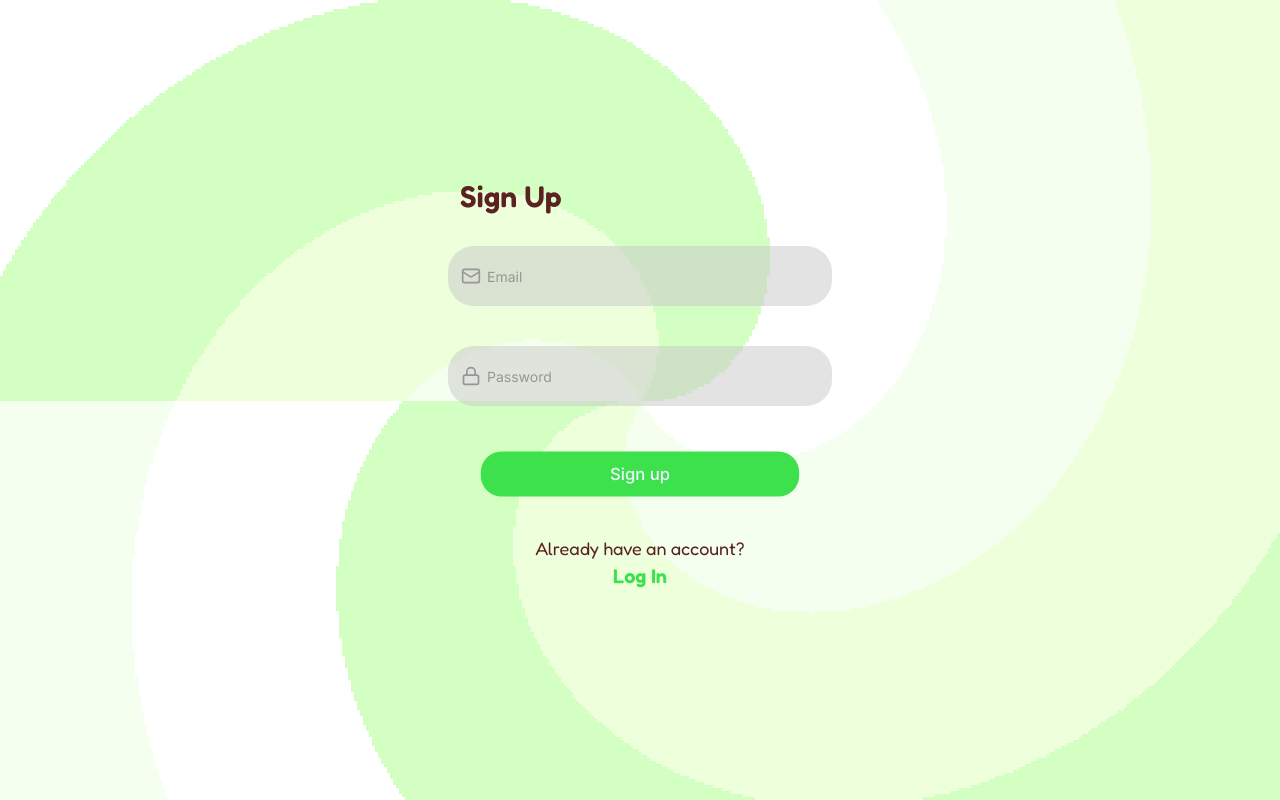
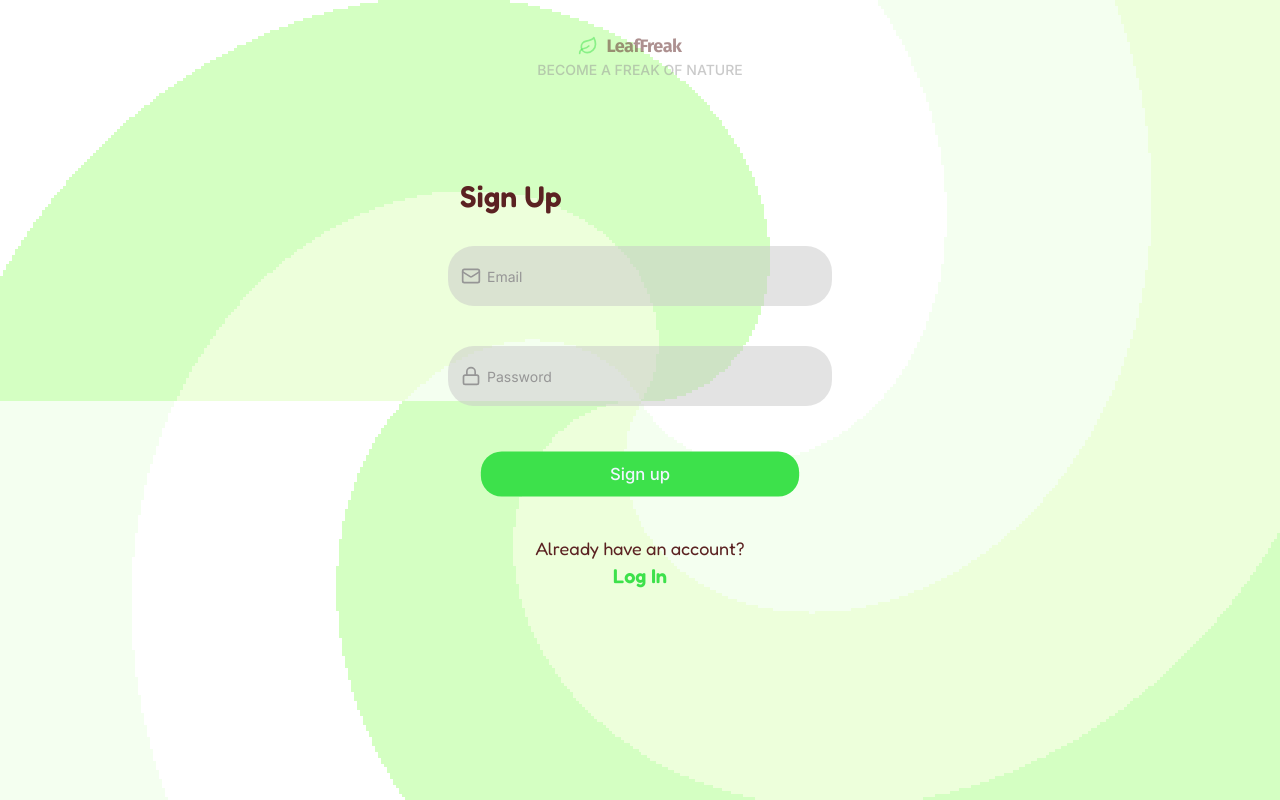
Before and after one commit to graysonrie/CapstoneApp, a Next.js app in the folder capstone/: page /login in a window 1280 px wide. Built offline with nearby package versions, Linux system fonts and the light colour scheme.

Commit message:
become a freak of nature 🔥🗣️🗣️

```diff
--- a/capstone/src/app/globals.css
+++ b/capstone/src/app/globals.css
@@ -26,6 +26,7 @@ body {
   --color-background: var(--background);
   --color-foreground: var(--foreground);
   --font-sans: var(--font-sans);
+  --font-title: var(--font-title);
   --font-mono: var(--font-geist-mono);
   --font-heading: var(--font-heading);
   --font-brand: var(--font-brand);
--- a/capstone/src/app/layout.tsx
+++ b/capstone/src/app/layout.tsx
@@ -1,4 +1,4 @@
-import { Inter, Fredoka, Tangerine } from "next/font/google";
+import { Inter, Fredoka, Tangerine, Fira_Sans } from "next/font/google";
 import type { Viewport } from "next";
 import "./globals.css";
 import { QueryProvider } from "@/components/QueryProvider";
@@ -15,6 +15,12 @@ const tangerine = Fredoka({
 const manropeHeading = Fredoka({
   subsets: ["latin"],
   variable: "--font-heading",
+});
+
+const firaSans = Fira_Sans({
+  subsets: ["latin"],
+  variable: "--font-title",
+  weight: ["400", "500", "600", "700", "800", "900"],
 });
 
 const inter = Inter({ subsets: ["latin"], variable: "--font-sans" });
@@ -42,6 +48,7 @@ export default function RootLayout({
         inter.variable,
         manropeHeading.variable,
         tangerine.variable,
+        firaSans.variable,
       )}
       suppressHydrationWarning
     >
--- a/capstone/src/app/login/page.tsx
+++ b/capstone/src/app/login/page.tsx
@@ -3,9 +3,25 @@
 import { useState } from "react";
 import LoginForm from "@/features/auth/components/LoginForm";
 import SignupForm from "@/features/auth/components/SignupForm";
-import PointGridBg from "@/components/PointGridBg";
-import Link from "next/link";
 import { Swirl } from "@/components/ui/canvas-effects/Swirl";
+import { LeafIcon } from "lucide-react";
+
+function Title() {
+  return (
+    <div className="flex flex-col items-center justify-center">
+      <div className="flex items-center gap-2">
+        <LeafIcon className="size-5 text-primary/50" />
+
+        <p className="text-center pr-5 text-lg font-bold font-title tracking-tight text-foreground/50">
+          LeafFreak
+        </p>
+      </div>
+      <p className="text-center uppercase text-sm font-medium text-muted-foreground/50">
+        Become a freak of nature
+      </p>
+    </div>
+  );
+}
 
 export default function LoginPage() {
   // Default to sign up page
@@ -17,14 +33,21 @@ export default function LoginPage() {
         <Swirl />
       </div>
 
-      <main className="relative mx-auto items-center flex w-full max-w-md flex-1 flex-col gap-8 px-8 justify-center">
-        <div className="w-full">{!signUp ? <LoginForm /> : <SignupForm />}</div>
+      <div className="relative flex flex-1 flex-col">
+        <header className="pointer-events-none absolute inset-x-0 top-0 z-10 px-8 pt-8">
+          <Title />
+        </header>
+
+        <main className="relative z-10 mx-auto flex w-full max-w-md flex-1 flex-col items-center justify-center gap-8 px-8">
+          <div className="w-full">
+            {!signUp ? <LoginForm /> : <SignupForm />}
+          </div>
           {!signUp ? (
-          <div className="flex-col flex w-full items-center gap-8 text-lg font-brand">
-            <div className="flex-col items-center flex">
-              <p className="">New to PlantApp?</p>
+            <div className="flex w-full flex-col items-center gap-8 text-lg font-brand">
+              <div className="flex flex-col items-center">
+                <p>New to PlantApp?</p>
                 <p
-                className="font-semibold text-primary hover:underline cursor-pointer text-xl"
+                  className="cursor-pointer text-xl font-semibold text-primary hover:underline"
                   onClick={() => setSignUp(true)}
                 >
                   Sign Up
@@ -32,10 +55,10 @@ export default function LoginPage() {
               </div>
             </div>
           ) : (
-          <div className="flex-col flex items-center text-lg font-brand">
-            <p className="">Already have an account?</p>
+            <div className="flex flex-col items-center text-lg font-brand">
+              <p>Already have an account?</p>
               <p
-              className="font-semibold text-primary hover:underline cursor-pointer text-xl"
+                className="cursor-pointer text-xl font-semibold text-primary hover:underline"
                 onClick={() => setSignUp(false)}
               >
                 Log In
@@ -43,6 +66,7 @@ export default function LoginPage() {
             </div>
           )}
         </main>
+      </div>
     </>
   );
 }
```
Lines whose indentation alone changed are shown as unchanged.
